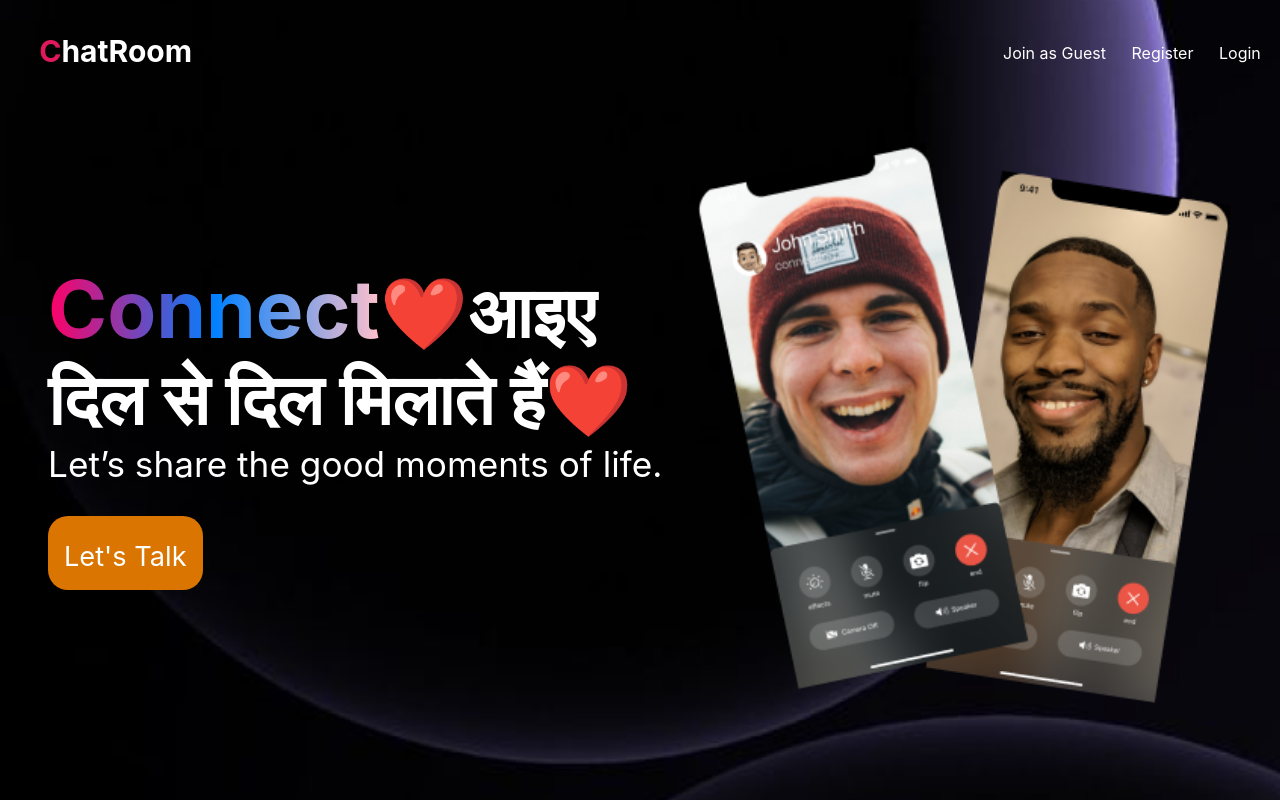
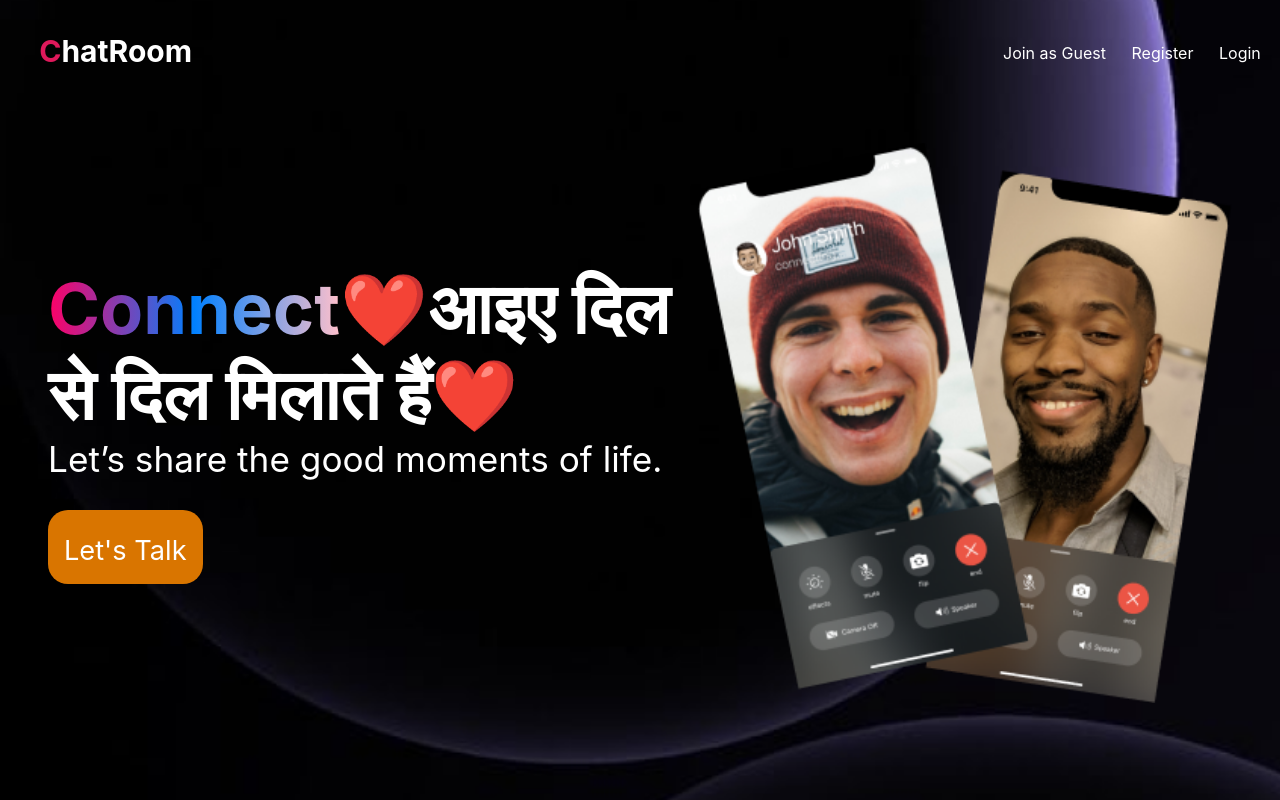
Before and after one commit to ManojKale1244/ChatRoom, a React (Vite) app in the folder fronted/: page / in a window 1280 px wide. Built offline with nearby package versions, Linux system fonts and the light colour scheme.

Commit message:
Update App.css

```diff
--- a/fronted/src/App.css
+++ b/fronted/src/App.css
@@ -16,7 +16,7 @@
 
 }
 #h1{
-  font-size: 80px;
+
   background: linear-gradient(
     to right,rgb(255, 0, 102),rgb(0, 128, 255),pink
   );
```
